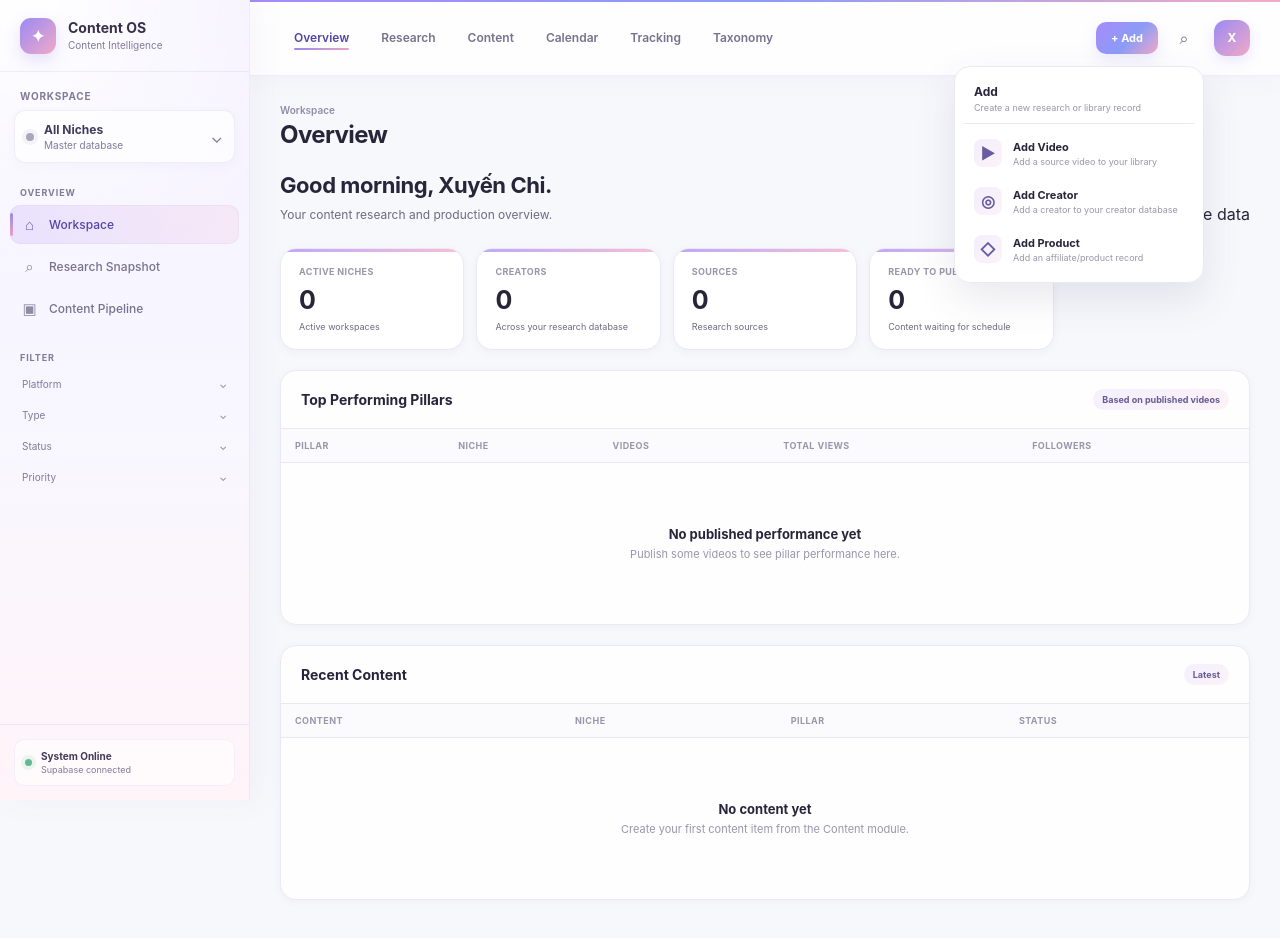
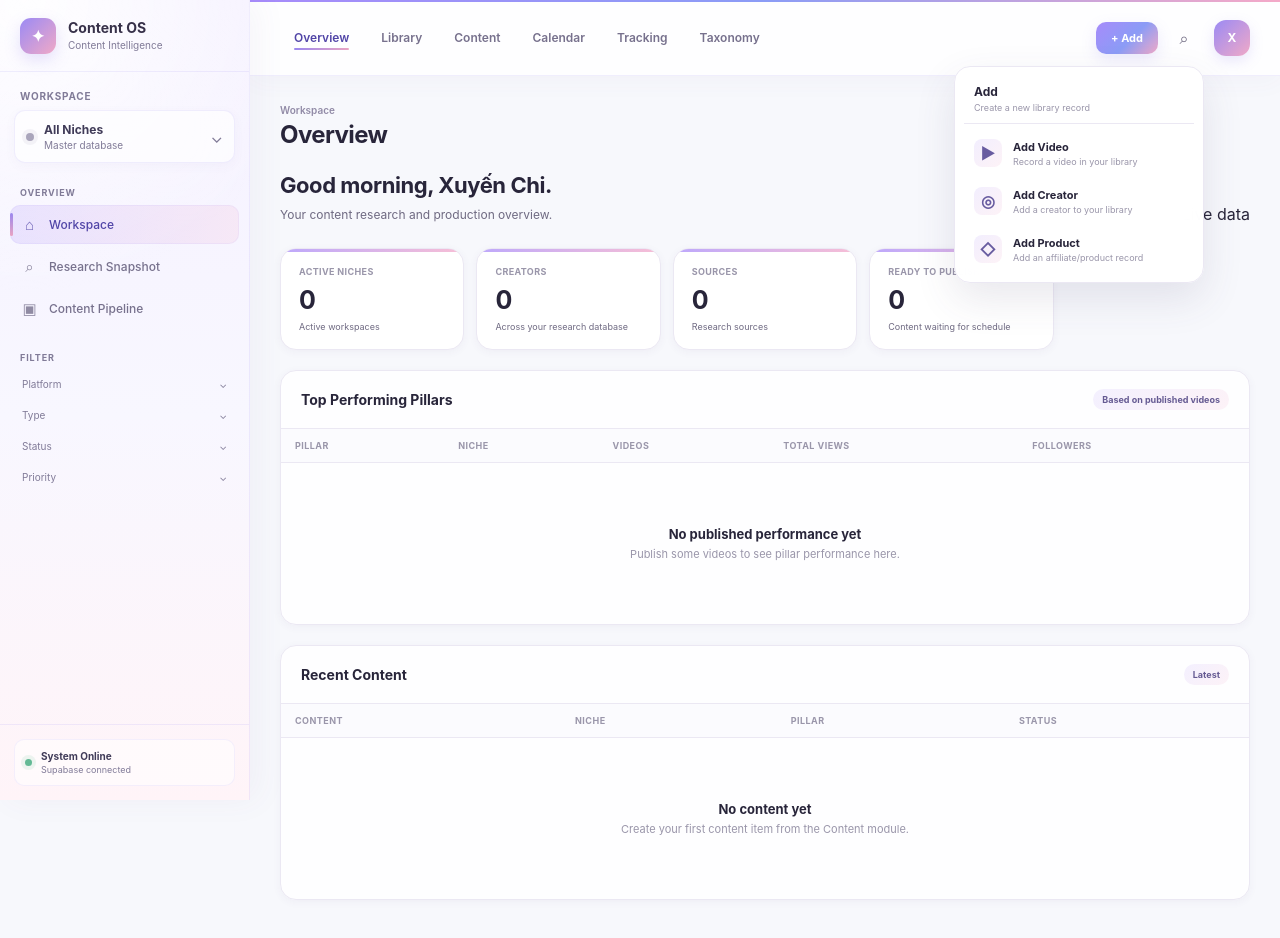
Before and after one commit to phuctohoai2002-blip/Content-OS, a website built with Vite: page index.html in a window 1280 px wide. Both pictures are taken after a click on the button "+ Add". Built offline with nearby package versions, Linux system fonts and the light colour scheme; some packages are replaced by stand-ins of ours; no server answers; the database is empty; a web font is replaced by a local one.

Commit message:
refactor: replace research with library navigation

```diff
--- a/index.html
+++ b/index.html
@@ -18,13 +18,13 @@
         <div id="sidebarResizer" class="sidebar-resizer" title="Drag to resize sidebar"></div>
     </aside>
     <main class="main">
-        <header class="topbar"><div class="mobile-brand">✦ <strong>Content OS</strong></div><button id="mobileMenuButton" class="mobile-menu-button" aria-label="Open navigation">☰</button><nav class="global-nav" aria-label="Main navigation"><a href="#dashboard" class="global-nav-item">Overview</a><a href="#research" class="global-nav-item">Research</a><a href="#content" class="global-nav-item">Content</a><a href="#calendar" class="global-nav-item">Calendar</a><a href="#tracking" class="global-nav-item">Tracking</a><a href="#taxonomy" class="global-nav-item">Taxonomy</a></nav><div class="topbar-right"><button class="quick-add-button" id="quickAddButton">+ Add</button><button class="icon-button" title="Search" aria-label="Search">⌕</button><div class="avatar">X</div></div></header>
+        <header class="topbar"><div class="mobile-brand">✦ <strong>Content OS</strong></div><button id="mobileMenuButton" class="mobile-menu-button" aria-label="Open navigation">☰</button><nav class="global-nav" aria-label="Main navigation"><a href="#dashboard" class="global-nav-item">Overview</a><a href="#library" class="global-nav-item">Library</a><a href="#content" class="global-nav-item">Content</a><a href="#calendar" class="global-nav-item">Calendar</a><a href="#tracking" class="global-nav-item">Tracking</a><a href="#taxonomy" class="global-nav-item">Taxonomy</a></nav><div class="topbar-right"><button class="quick-add-button" id="quickAddButton">+ Add</button><button class="icon-button" title="Search" aria-label="Search">⌕</button><div class="avatar">X</div></div></header>
         <div class="page-context-bar"><div><div class="breadcrumb" id="pageBreadcrumb">Workspace</div><h1 id="pageTitle">Overview</h1></div></div>
         <section id="pageContent" class="page-content"></section>
     </main>
 </div>
 <div id="nicheMenu" class="niche-menu hidden"><div class="niche-menu-header"><strong>Select Niche</strong></div></div>
-<div id="quickAddMenu" class="quick-add-menu hidden"><div class="quick-add-menu-header"><strong>Add</strong><span>Create a new research or library record</span></div><button type="button" data-add-type="video"><span>▶</span><div><strong>Add Video</strong><small>Add a source video to your library</small></div></button><button type="button" data-add-type="creator"><span>◎</span><div><strong>Add Creator</strong><small>Add a creator to your creator database</small></div></button><button type="button" data-add-type="product"><span>◇</span><div><strong>Add Product</strong><small>Add an affiliate/product record</small></div></button></div>
+<div id="quickAddMenu" class="quick-add-menu hidden"><div class="quick-add-menu-header"><strong>Add</strong><span>Create a new library record</span></div><button type="button" data-add-type="video"><span>▶</span><div><strong>Add Video</strong><small>Record a video in your library</small></div></button><button type="button" data-add-type="creator"><span>◎</span><div><strong>Add Creator</strong><small>Add a creator to your library</small></div></button><button type="button" data-add-type="product"><span>◇</span><div><strong>Add Product</strong><small>Add an affiliate/product record</small></div></button></div>
 <div id="addModal" class="add-modal hidden" aria-hidden="true"></div>
 <script src="js/mock-data.js"></script><script src="js/state.js"></script><script src="js/workspace.js"></script><script src="js/router.js"></script><script src="js/sidebar.js"></script><script type="module" src="js/app.js"></script><script type="module" src="js/creator-code.js"></script><script type="module" src="js/add-modal.js"></script>
 </body>
```
